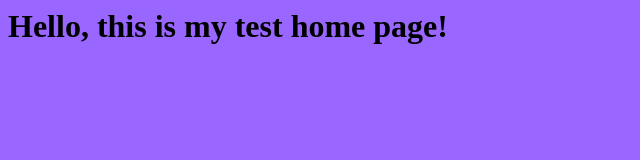
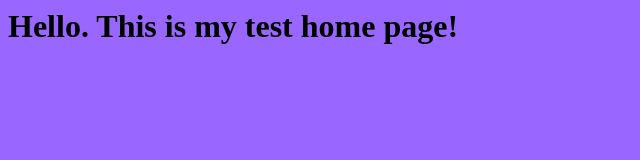
Before and after one commit to helenheyward/helenheyward.github.io, a plain HTML site: page index.html in a window 1280 px wide. Shown: the whole page, without its empty margins (0-640 px from the left). Drawn offline with Linux system fonts and the light colour scheme.

Commit message:
Update index.html

```diff
--- a/index.html
+++ b/index.html
@@ -3,7 +3,7 @@
     <title>Helen's Homepage</title>
 
 <body bgcolor="#9966FF">
-<h1>Hello, this is my test home page!</h1>
+<h1>Hello. This is my test home page!</h1>
 
 
 </body>
```
